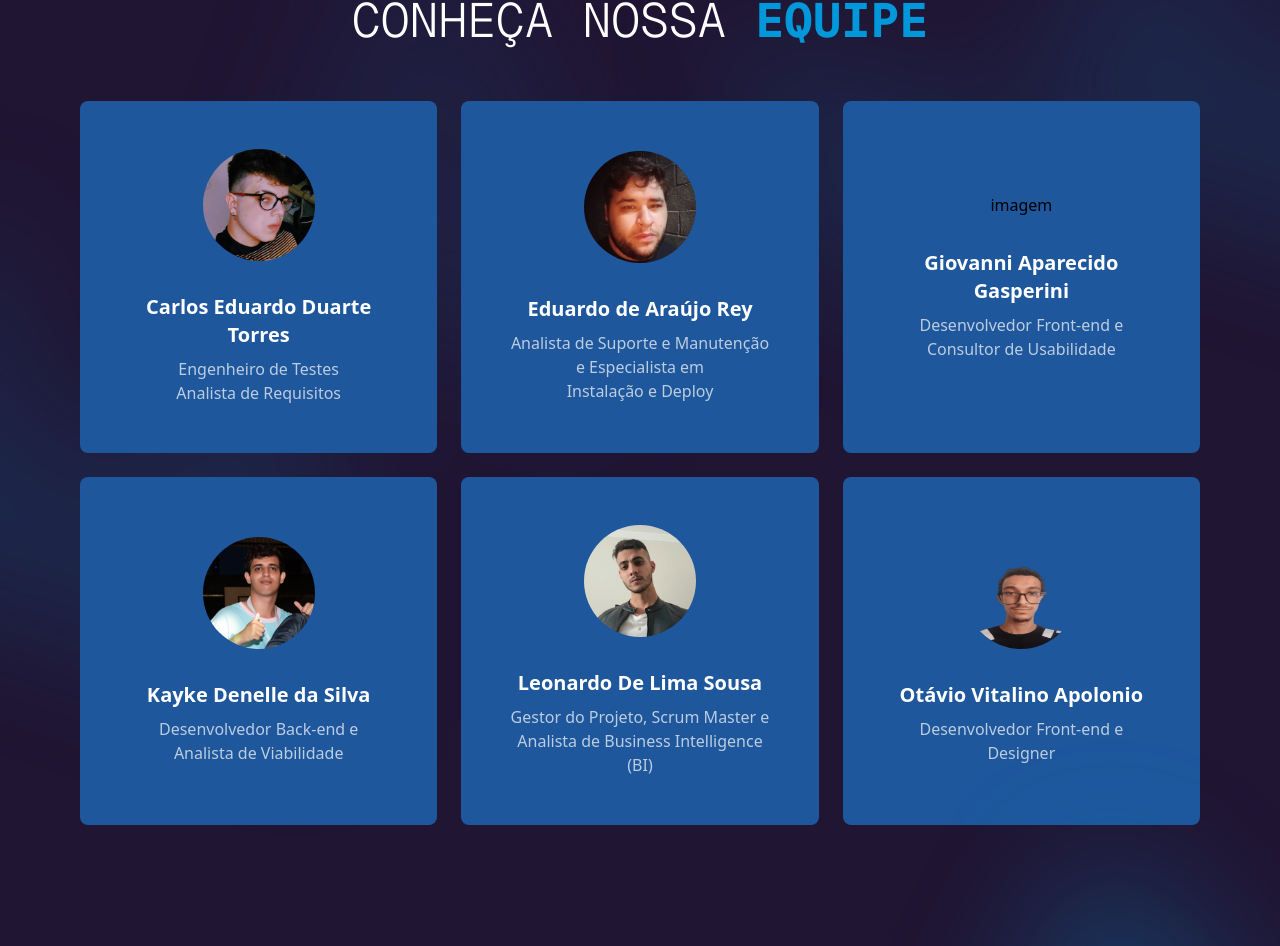
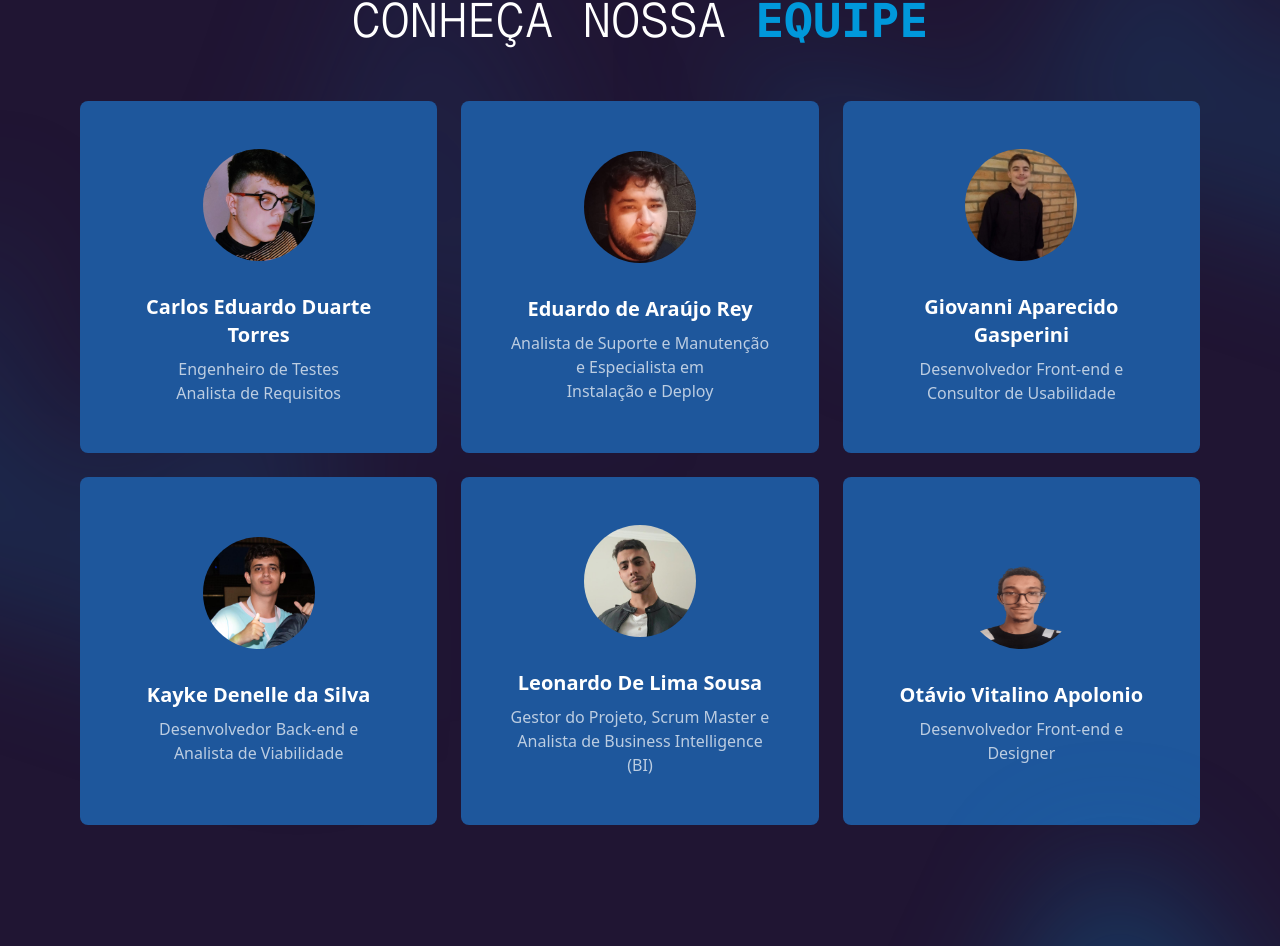
Before and after one commit to Kayke-Denelle/Startup_one, a React (Create React App) app in the folder Front/: page / in a window 1280 px wide. Shown: the part 1601-2547 px from the top of the page. Built offline with nearby package versions, Linux system fonts and the light colour scheme; a web font is replaced by a local one.

Commit message:
eligebeteeee (som de trovão)

```diff
--- a/Front/src/components/landing-page.js
+++ b/Front/src/components/landing-page.js
@@ -210,7 +210,7 @@ const LandingPage = () => {
                 </div>
                 <div class="w-full bg-cor-2 rounded-lg p-12 flex flex-col justify-center items-center">
                   <div class="mb-8">
-                    imagem
+                    <img class="rounded-full w-28 h-28" src={require('../Img/TeamImg/giovanni.jpeg')}/>
                   </div>
                   <div class="text-center">
                     <p class="text-xl text-cor-4 font-bold mb-2">Giovanni Aparecido Gasperini</p>
```
Also changed, not shown: Front/src/Img/TeamImg/giovanni.jpeg (added).
